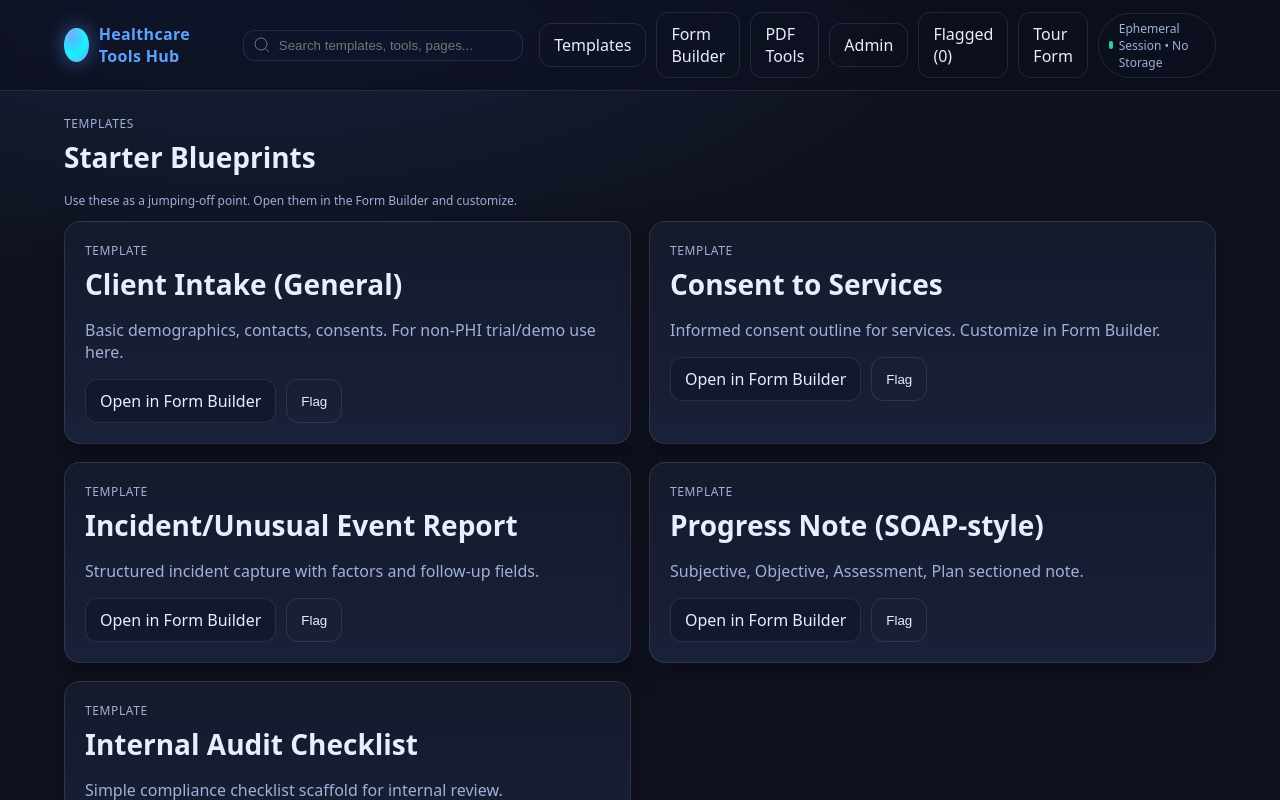
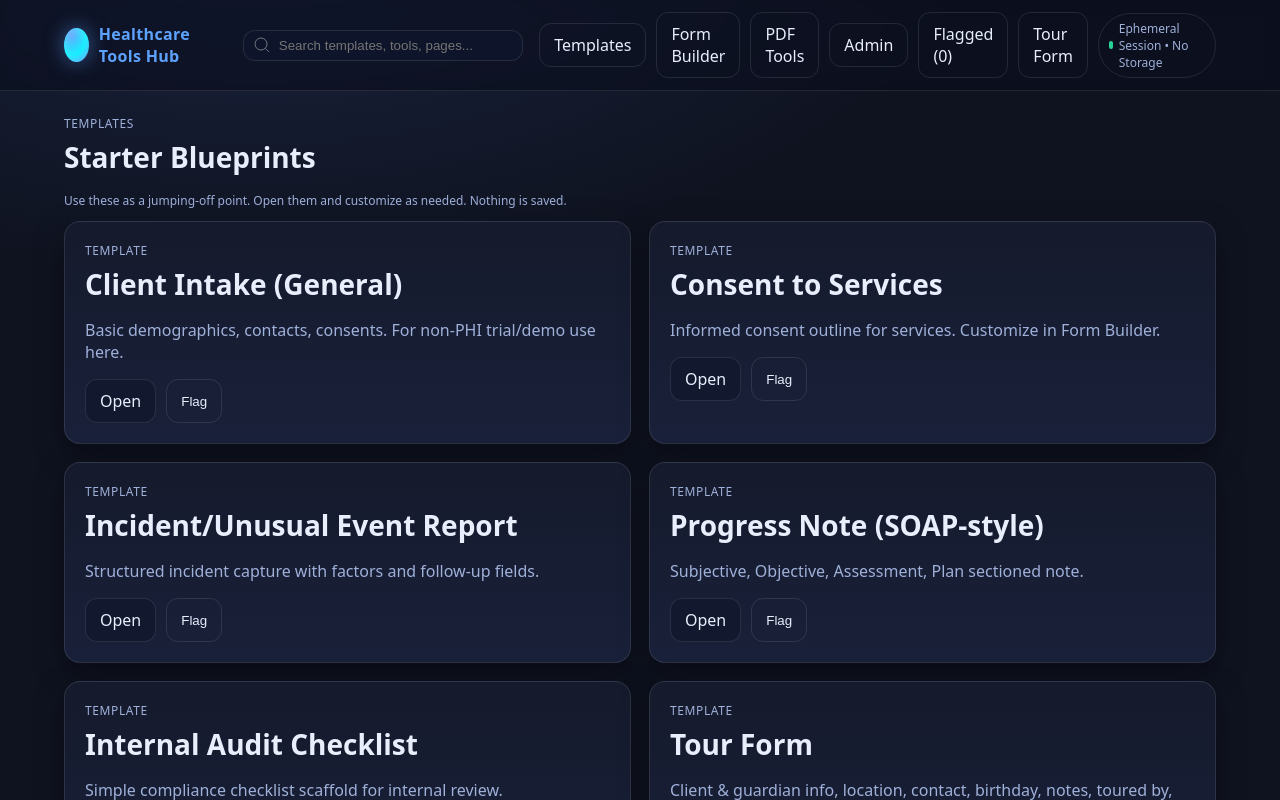
Before and after one commit to jessicacousins/healthcare_website_vite, a React (Vite) app: page /templates in a window 1280 px wide. Shown: the top 800 px of the page. Built offline with nearby package versions, Linux system fonts and the light colour scheme.

Commit message:
tour form template and flagged mapped

```diff
--- a/src/pages/Flagged.jsx
+++ b/src/pages/Flagged.jsx
@@ -1,4 +1,5 @@
 import React from "react";
+import { Link } from "react-router-dom";
 import { useSession } from "../context/SessionContext.jsx";
 import TemplateCard from "../components/TemplateCard.jsx";
 
@@ -6,22 +7,34 @@ const ALL = {
   "tmpl-intake": {
     title: "Client Intake (General)",
     blurb: "Basic demographics, contacts, consents.",
+    to: "/form-builder",
   },
   "tmpl-consent": {
     title: "Consent to Services",
     blurb: "Informed consent outline.",
+    to: "/form-builder",
   },
   "tmpl-incident": {
     title: "Incident/Unusual Event Report",
     blurb: "Incident capture with follow-up.",
+    to: "/form-builder",
   },
   "tmpl-progress": {
     title: "Progress Note (SOAP-style)",
     blurb: "SOAP sectioned note.",
+    to: "/form-builder",
   },
   "tmpl-audit": {
     title: "Internal Audit Checklist",
     blurb: "Compliance checklist scaffold.",
+    to: "/form-builder",
+  },
+
+  "tmpl-tour": {
+    title: "Tour Form",
+    blurb:
+      "Client/guardian, location, contacts, birthday, notes, toured by, priority.",
+    to: "/tour-form",
   },
 };
 
@@ -48,9 +61,9 @@ export default function Flagged() {
             title={t.title}
             blurb={t.blurb}
             actions={
-              <a className="btn" href="/form-builder">
-                Open in Form Builder
-              </a>
+              <Link className="btn" to={t.to}>
+                Open
+              </Link>
             }
           />
         ))}
--- a/src/pages/Templates.jsx
+++ b/src/pages/Templates.jsx
@@ -1,4 +1,5 @@
 import React, { useMemo } from "react";
+import { Link } from "react-router-dom";
 import { useSession } from "../context/SessionContext.jsx";
 import TemplateCard from "../components/TemplateCard.jsx";
 
@@ -8,26 +9,39 @@ const TEMPLATES = [
     title: "Client Intake (General)",
     blurb:
       "Basic demographics, contacts, consents. For non-PHI trial/demo use here.",
+    to: "/form-builder",
   },
   {
     id: "tmpl-consent",
     title: "Consent to Services",
     blurb: "Informed consent outline for services. Customize in Form Builder.",
+    to: "/form-builder",
   },
   {
     id: "tmpl-incident",
     title: "Incident/Unusual Event Report",
     blurb: "Structured incident capture with factors and follow-up fields.",
+    to: "/form-builder",
   },
   {
     id: "tmpl-progress",
     title: "Progress Note (SOAP-style)",
     blurb: "Subjective, Objective, Assessment, Plan sectioned note.",
+    to: "/form-builder",
   },
   {
     id: "tmpl-audit",
     title: "Internal Audit Checklist",
     blurb: "Simple compliance checklist scaffold for internal review.",
+    to: "/form-builder",
+  },
+
+  {
+    id: "tmpl-tour",
+    title: "Tour Form",
+    blurb:
+      "Client & guardian info, location, contact, birthday, notes, toured by, and priority (High/Med/Low).",
+    to: "/tour-form",
   },
 ];
 
@@ -47,8 +61,8 @@ export default function Templates() {
       <div className="kicker">Templates</div>
       <div className="h1">Starter Blueprints</div>
       <p className="inline-help">
-        Use these as a jumping-off point. Open them in the Form Builder and
-        customize.
+        Use these as a jumping-off point. Open them and customize as needed.
+        Nothing is saved.
       </p>
 
       <div className="grid grid-2" style={{ marginTop: 12 }}>
@@ -59,9 +73,9 @@ export default function Templates() {
             title={t.title}
             blurb={t.blurb}
             actions={
-              <a className="btn" href="/form-builder">
-                Open in Form Builder
-              </a>
+              <Link className="btn" to={t.to}>
+                Open
+              </Link>
             }
           />
         ))}
```
